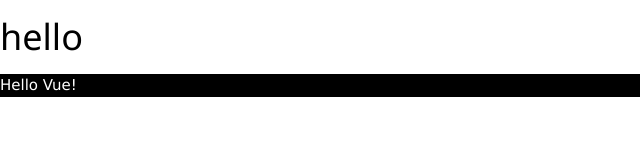
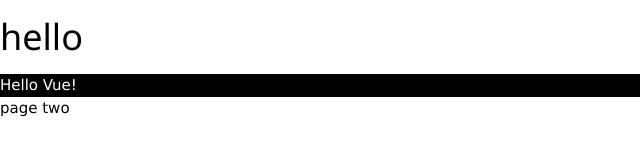
Before and after one commit to KJiasiang/KJiasiang.github.io, a plain HTML site: page index.html in a window 1280 px wide. Shown: the full height of the page, 0-640 px from the left. Drawn offline with nearby package versions, Linux system fonts and the light colour scheme.

Commit message:
test multi 2

```diff
--- a/index.html
+++ b/index.html
@@ -15,7 +15,7 @@
     <div id='app' class='w3-black'>
         {{ message }}
     </div>
-
+    <a src='/menu'>page two</a>
     <script>
         var app = new Vue({
             el: '#app',
```
